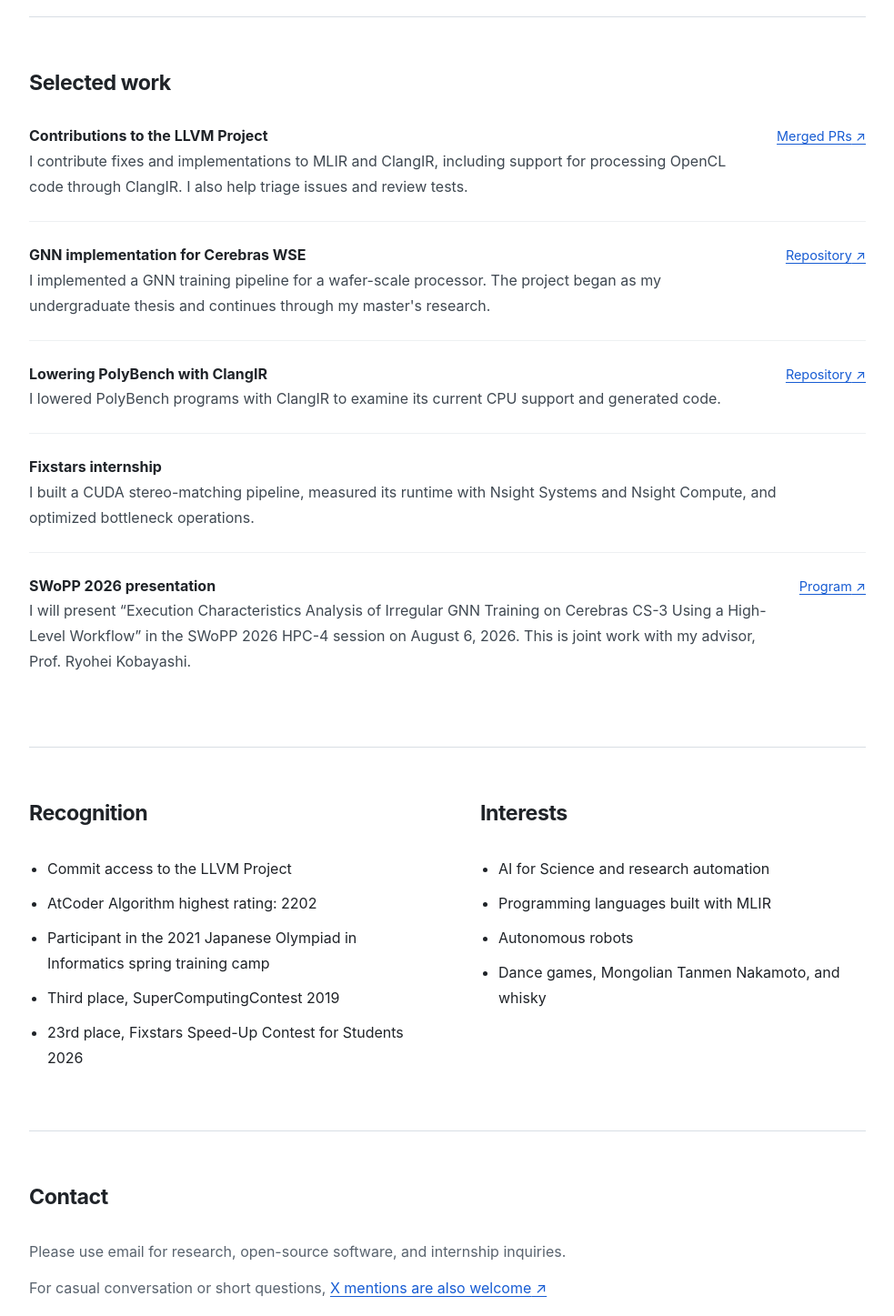
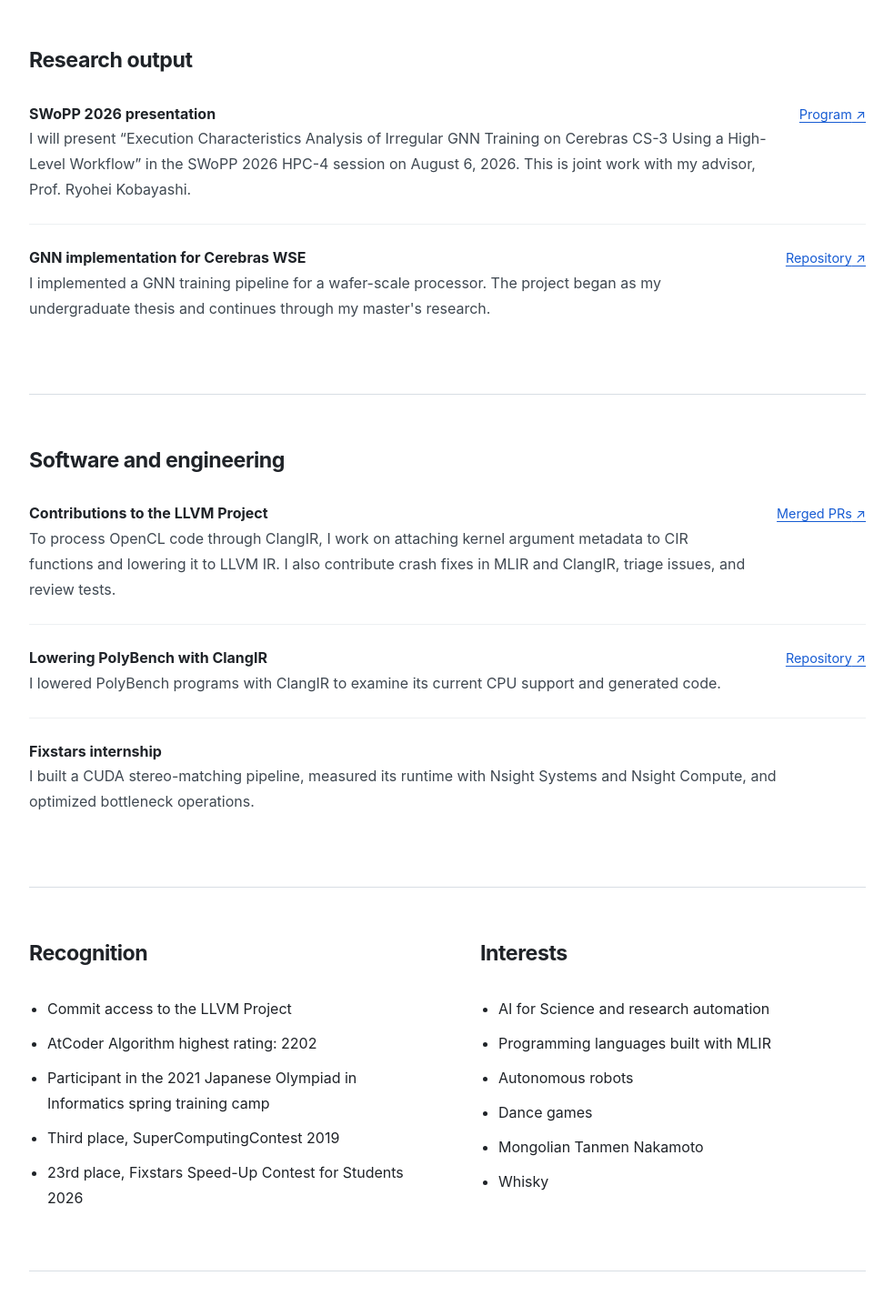
Before and after one commit to Men-cotton/Men-cotton.github.io, a Next.js app: page / in a window 1280 px wide. Shown: the part 1140-2587 px from the top of the page at 91% size, without its empty margins (148-1131 px from the left). Built offline with nearby package versions, Linux system fonts and the light colour scheme.

Commit message:
Separate research and engineering output

```diff
--- a/app/ProfilePage.tsx
+++ b/app/ProfilePage.tsx
@@ -11,7 +11,7 @@ const labels = {
     languageHref: "/ja",
     facts: ["Affiliation", "Lab", "Program"],
     profileLinks: "External profiles",
-    sections: ["Research and current work", "Selected work", "Recognition", "Interests", "Contact"],
+    sections: ["Research and current work", "Research output", "Software and engineering", "Recognition", "Interests", "Contact"],
     portrait: "Portrait of Akimasa Watanuki",
   },
   ja: {
@@ -21,7 +21,7 @@ const labels = {
     languageHref: "/",
     facts: ["所属", "研究室", "学年"],
     profileLinks: "外部プロフィール",
-    sections: ["現在の研究・活動", "主な実績", "受賞・成績", "関心", "連絡先"],
+    sections: ["現在の研究・活動", "研究実績", "開発実績", "受賞・成績", "関心", "連絡先"],
     portrait: "綿貫晃雅のポートレート",
   },
 } as const;
@@ -74,9 +74,10 @@ export function ProfilePage({ markdown, locale }: { markdown: string; locale: Lo
   const copy = labels[locale];
   const { frontmatter, sections } = parseProfile(markdown);
   const activities = parseEntries(sections.get(copy.sections[0]));
-  const work = parseEntries(sections.get(copy.sections[1]));
-  const achievements = parseBullets(sections.get(copy.sections[2]));
-  const interests = parseBullets(sections.get(copy.sections[3]));
+  const researchOutput = parseEntries(sections.get(copy.sections[1]));
+  const developmentWork = parseEntries(sections.get(copy.sections[2]));
+  const achievements = parseBullets(sections.get(copy.sections[3]));
+  const interests = parseBullets(sections.get(copy.sections[4]));
 
   return (
     <main lang={locale}>
@@ -127,7 +128,19 @@ export function ProfilePage({ markdown, locale }: { markdown: string; locale: Lo
       <section className="section" id="work">
         <h2>{copy.sections[1]}</h2>
         <div className="entry-list">
-          {work.map((item) => (
+          {researchOutput.map((item) => (
+            <article className="entry work-entry" key={item.title}>
+              <div><h3>{item.title}</h3><p>{item.description}</p></div>
+              {item.link && <ExternalLink href={item.link.href}>{item.link.label}</ExternalLink>}
+            </article>
+          ))}
+        </div>
+      </section>
+
+      <section className="section">
+        <h2>{copy.sections[2]}</h2>
+        <div className="entry-list">
+          {developmentWork.map((item) => (
             <article className="entry work-entry" key={item.title}>
               <div><h3>{item.title}</h3><p>{item.description}</p></div>
               {item.link && <ExternalLink href={item.link.href}>{item.link.label}</ExternalLink>}
@@ -138,20 +151,19 @@ export function ProfilePage({ markdown, locale }: { markdown: string; locale: Lo
 
       <section className="section two-column">
         <div className="recognition">
-          <h2>{copy.sections[2]}</h2>
+          <h2>{copy.sections[3]}</h2>
           <ul>{achievements.map((item) => <li key={item.label}>{item.link ? <ExternalLink href={item.link}>{item.label}</ExternalLink> : item.label}</li>)}</ul>
         </div>
         <div>
-          <h2>{copy.sections[3]}</h2>
+          <h2>{copy.sections[4]}</h2>
           <ul>{interests.map((item) => <li key={item.label}>{item.link ? <ExternalLink href={item.link}>{item.label}</ExternalLink> : item.label}</li>)}</ul>
         </div>
       </section>
 
       <section className="section contact" id="contact">
-        <h2>{copy.sections[4]}</h2>
-        <p>{frontmatter.contact}</p>
+        <h2>{copy.sections[5]}</h2>
+        <p>{frontmatter.contact_before}{locale === "en" ? " " : ""}<a className="email" href={`mailto:${frontmatter.email}`}>{frontmatter.email}</a>{frontmatter.contact_after}</p>
         <p>{frontmatter.casual_contact} <ExternalLink href={frontmatter.x}>{frontmatter.casual_contact_link}</ExternalLink></p>
-        <a className="email" href={`mailto:${frontmatter.email}`}>{frontmatter.email}</a>
       </section>
 
       <footer><span>© 2026 Akimasa Watanuki</span><span>Tokyo, Japan</span></footer>
--- a/app/globals.css
+++ b/app/globals.css
@@ -71,7 +71,7 @@ h2 { margin: 0 0 30px; font-size: 1.45rem; line-height: 1.4; letter-spacing: -.0
 .recognition a:hover, .recognition a:focus-visible { text-decoration-color: currentColor; }
 .recognition a span[aria-hidden="true"] { display: none; }
 .contact p { margin: 0 0 12px; color: var(--muted); }
-.email { font-size: 1.1rem; }
+.email { color: inherit; }
 footer { min-height: 88px; display: flex; align-items: center; justify-content: space-between; border-top: 1px solid var(--line); color: var(--muted); font-size: .8rem; }
 
 @media (max-width: 700px) {
--- a/content/profile.en.md
+++ b/content/profile.en.md
@@ -8,13 +8,14 @@ lab_url: https://www.ac2.scrc.iir.isct.ac.jp/
 year: First-year master's student
 summary: I study the performance of graph neural network training on the Cerebras WSE at AC2 Lab. I also contribute to MLIR and ClangIR in the LLVM Project, including recent work on OpenCL support in ClangIR.
 keywords_label: Fields
-keywords: High-Performance Computing (HPC) / Cerebras WSE / GNN / GPU Computing / Machine Learning Acceleration / AI for Science / Digital Twins / Heterogeneous Systems / Offloading / Compilers / LLVM / MLIR / ClangIR / OpenCL
+keywords: High-Performance Computing (HPC) / Cerebras WSE / GNN / GPU Computing / Machine Learning Acceleration / AI for Science / Digital Twins / Compilers / LLVM / MLIR / ClangIR / OpenCL
 email: watanuki@ac2.scrc.iir.isct.ac.jp
 github: https://github.com/Men-cotton
 linkedin: https://www.linkedin.com/in/mencotton/
 x: https://x.com/men_cotton
 atcoder: https://atcoder.jp/users/mencotton
-contact: Please use email for research, open-source software, and internship inquiries.
+contact_before: For research, open-source software, and internship inquiries, contact me at
+contact_after: .
 casual_contact: For casual conversation or short questions,
 casual_contact_link: X mentions are also welcome
 ---
@@ -27,17 +28,23 @@ casual_contact_link: X mentions are also welcome
 I analyze computation, communication, and memory behavior in GNN training on the Cerebras WSE and work on improving the performance of the training pipeline. My long-term goal is to build a compiler that generates WSE kernels from a high-level language.
 
 ### Contributions to the LLVM Project
-I work primarily on MLIR and ClangIR, including crash fixes, tests, and lowering implementations. My recent work connects OpenCL with ClangIR by attaching kernel argument metadata to CIR functions and lowering it to LLVM IR.
+My recent work connects OpenCL with ClangIR by attaching kernel argument metadata to CIR functions and lowering it to LLVM IR. I also work on crash fixes, tests, and lowering implementations in MLIR and ClangIR.
 
-## Selected work
+## Research output
 
-### Contributions to the LLVM Project
-I contribute fixes and implementations to MLIR and ClangIR, including support for processing OpenCL code through ClangIR. I also help triage issues and review tests.
-[Merged PRs](https://github.com/llvm/llvm-project/pulls?q=is%3Apr+author%3AMen-cotton+is%3Amerged+sort%3Aupdated-desc)
+### SWoPP 2026 presentation
+I will present “Execution Characteristics Analysis of Irregular GNN Training on Cerebras CS-3 Using a High-Level Workflow” in the SWoPP 2026 HPC-4 session on August 6, 2026. This is joint work with my advisor, Prof. Ryohei Kobayashi.
+[Program](https://swopp.github.io/2026/program/)
 
 ### GNN implementation for Cerebras WSE
 I implemented a GNN training pipeline for a wafer-scale processor. The project began as my undergraduate thesis and continues through my master's research.
 [Repository](https://github.com/Men-cotton/gnn-modelzoo-fork)
+
+## Software and engineering
+
+### Contributions to the LLVM Project
+To process OpenCL code through ClangIR, I work on attaching kernel argument metadata to CIR functions and lowering it to LLVM IR. I also contribute crash fixes in MLIR and ClangIR, triage issues, and review tests.
+[Merged PRs](https://github.com/llvm/llvm-project/pulls?q=is%3Apr+author%3AMen-cotton+is%3Amerged+sort%3Aupdated-desc)
 
 ### Lowering PolyBench with ClangIR
 I lowered PolyBench programs with ClangIR to examine its current CPU support and generated code.
@@ -45,10 +52,6 @@ I lowered PolyBench programs with ClangIR to examine its current CPU support and
 
 ### Fixstars internship
 I built a CUDA stereo-matching pipeline, measured its runtime with Nsight Systems and Nsight Compute, and optimized bottleneck operations.
-
-### SWoPP 2026 presentation
-I will present “Execution Characteristics Analysis of Irregular GNN Training on Cerebras CS-3 Using a High-Level Workflow” in the SWoPP 2026 HPC-4 session on August 6, 2026. This is joint work with my advisor, Prof. Ryohei Kobayashi.
-[Program](https://swopp.github.io/2026/program/)
 
 ## Recognition
 
@@ -63,4 +66,6 @@ I will present “Execution Characteristics Analysis of Irregular GNN Training o
 - AI for Science and research automation
 - Programming languages built with MLIR
 - Autonomous robots
-- Dance games, Mongolian Tanmen Nakamoto, and whisky
+- Dance games
+- Mongolian Tanmen Nakamoto
+- Whisky
```
Also changed, not shown: content/profile.md (+17 -12 lines).
